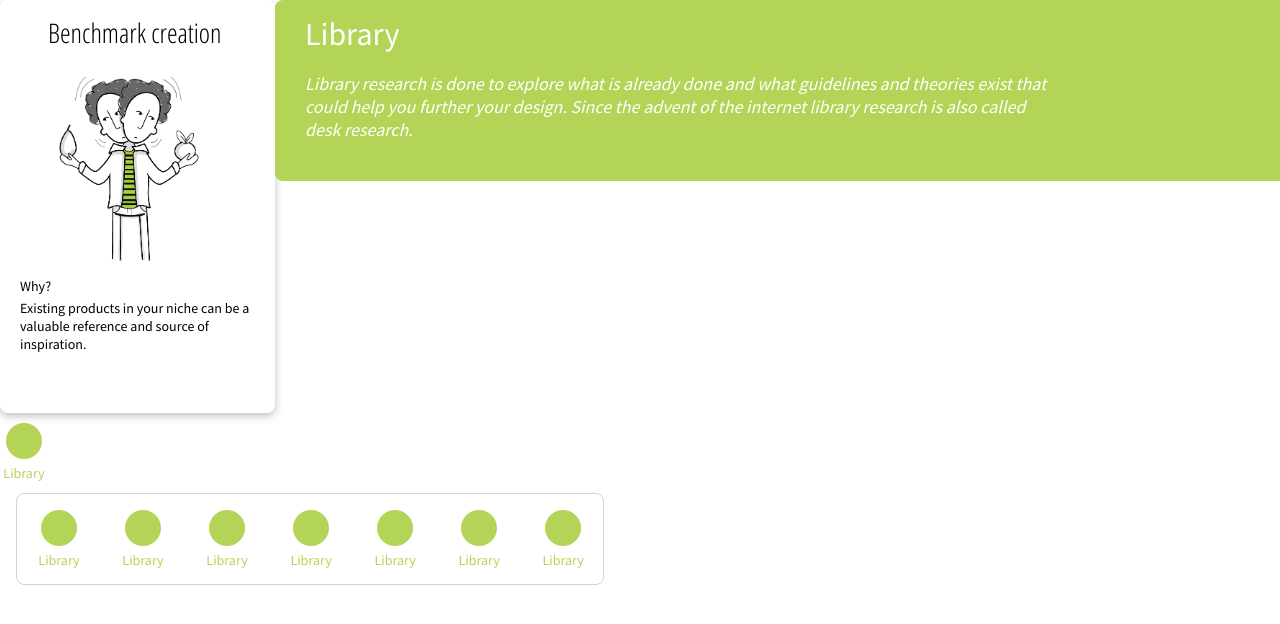
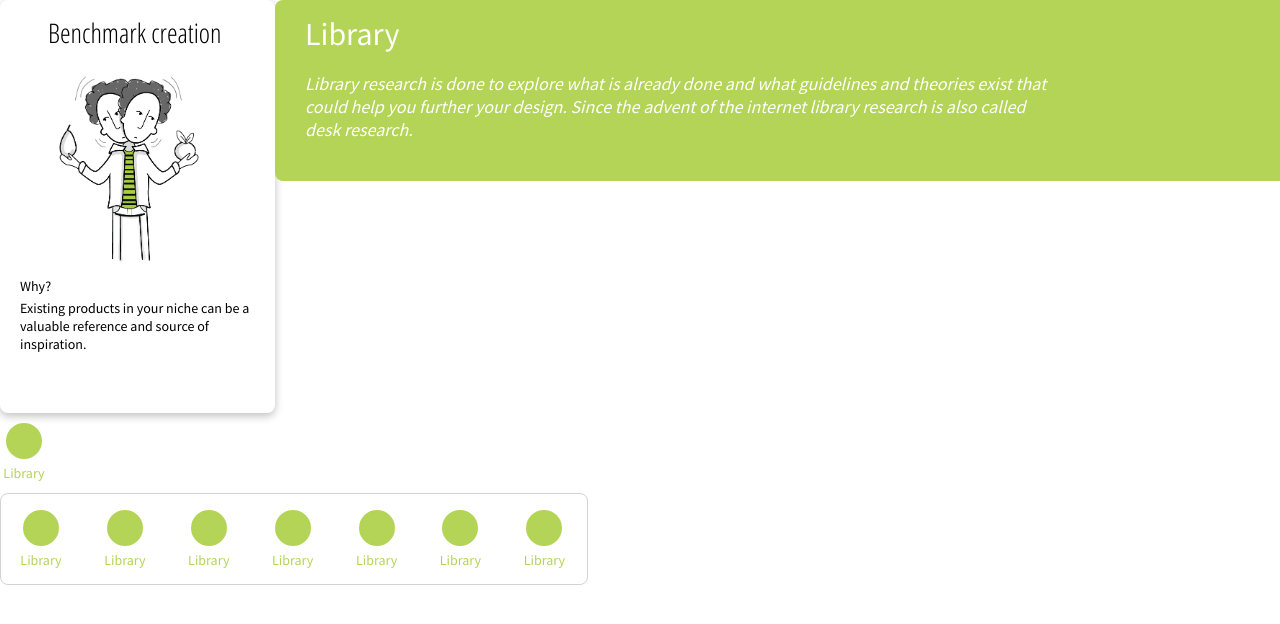
Before and after one commit to cmdmethods/herontwerp2020, a Vue app in the folder Desktop/cmd-methods/: page / in a window 1280 px wide. Shown: the top 624 px of the page. Built offline with nearby package versions, Linux system fonts and the light colour scheme.

Commit message:
Remove margin on sortbar

```diff
--- a/Desktop/cmd-methods/src/components/SortBar.vue
+++ b/Desktop/cmd-methods/src/components/SortBar.vue
@@ -34,17 +34,17 @@ export default {
     border: 1px solid lightgrey;
     width: 36.76rem;
     height: 5.805rem;
-    margin-left: 1rem;
 }
 
 ul {
     display: flex;
-    justify-content: space-around;
+    justify-content: space-between;
     align-items: center;
     list-style: none;
     margin: 0;
     padding: 0;
     width: 36.76rem;
     height: 5.805rem;
+    padding: 0 1.3rem 0 1rem;
 }
 </style>
```
